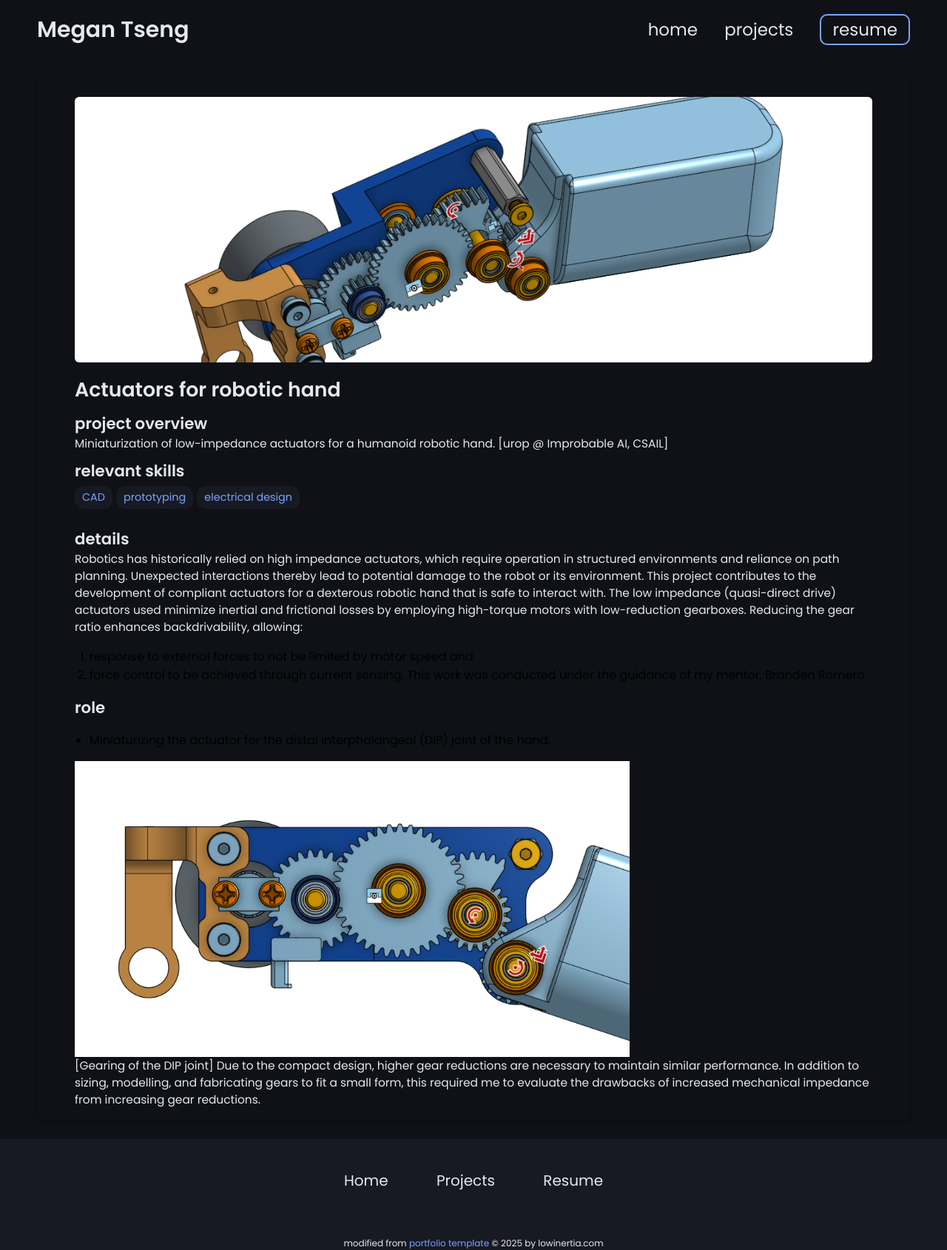
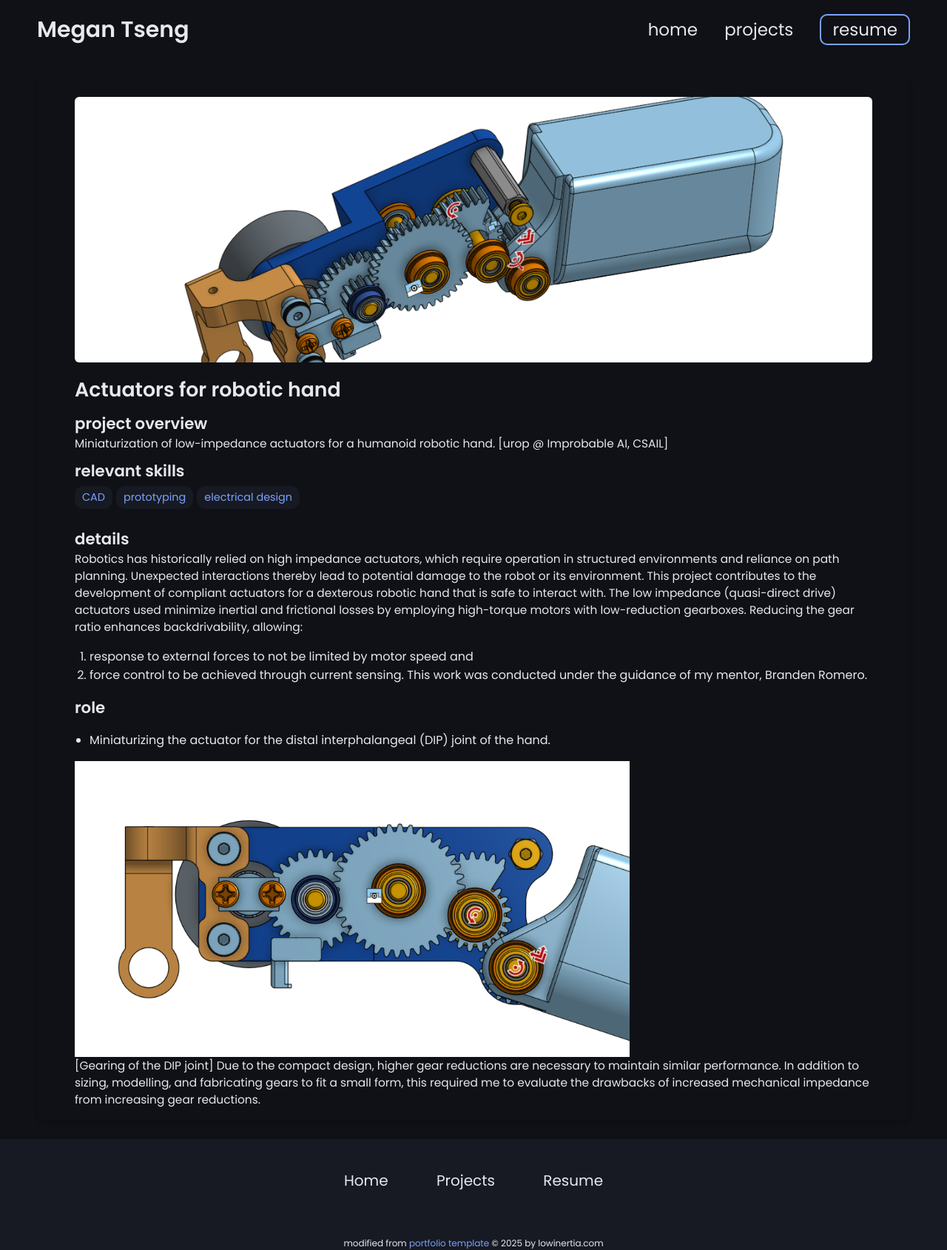
Before and after one commit to megg05/megg05.github.io, a Jekyll site: the page built from _projects/finger/index.md, in a window 1280 px wide. Shown: the whole page at 74% size. Built offline with Jekyll 4.4.1, drawn with Linux system fonts in a browser that asks for light colours.

Commit message:
Update styles.css again

```diff
--- a/css/styles.css
+++ b/css/styles.css
@@ -25,6 +25,7 @@ body {
     padding: 0 50px;
     font-family: 'Poppins', sans-serif;
     background-color: var(--background-color);
+    color: var(--text-color);
     max-width: 1400px;
     margin: 0 auto;
 }
@@ -58,6 +59,14 @@ p {
     margin-bottom: 1em;
     padding: 0;
   }
+
+li {
+    color: var(--text-color);
+}
+
+li::marker {
+    color: var(--text-color);
+}
 
 
 /* NAVBAR */
```
